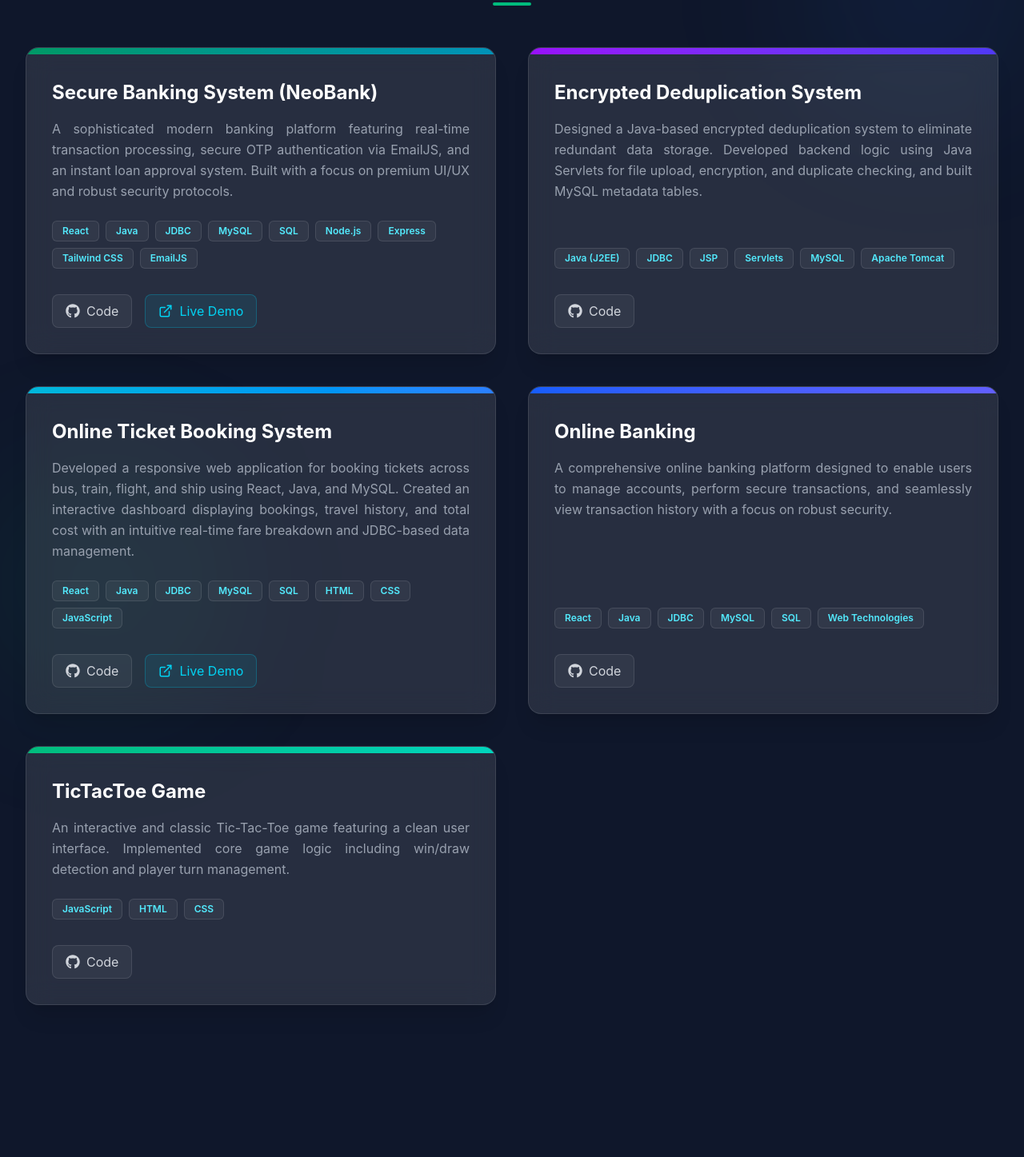
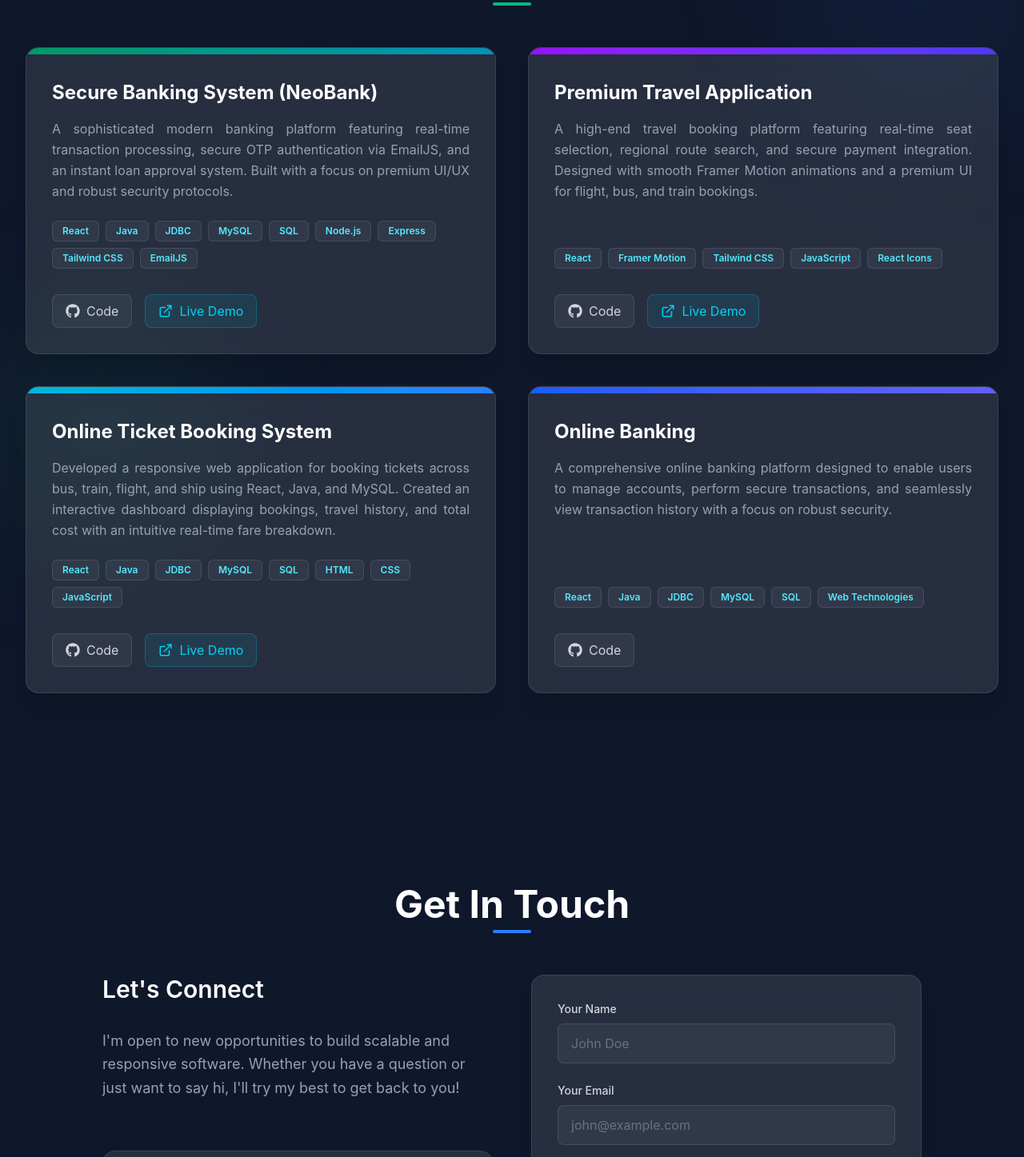
Before and after one commit to sridhar56556/My_Portfolio, a React (Vite) app: page / in a window 1280 px wide. Shown: the part 2603-4050 px from the top of the page at 80% size. Built offline with nearby package versions, Linux system fonts and the light colour scheme.

Commit message:
Replace placeholder projects with Premium Travel Application and refine project list

```diff
--- a/src/components/Projects.jsx
+++ b/src/components/Projects.jsx
@@ -14,19 +14,19 @@ const Projects = () => {
       color: "from-emerald-600 to-cyan-600"
     },
     {
-      title: "Encrypted Deduplication System",
-      description: "Designed a Java-based encrypted deduplication system to eliminate redundant data storage. Developed backend logic using Java Servlets for file upload, encryption, and duplicate checking, and built MySQL metadata tables.",
-      technologies: ["Java (J2EE)", "JDBC", "JSP", "Servlets", "MySQL", "Apache Tomcat"],
-      github: "https://github.com/sridhar56556",
-      live: null,
+      title: "Premium Travel Application",
+      description: "A high-end travel booking platform featuring real-time seat selection, regional route search, and secure payment integration. Designed with smooth Framer Motion animations and a premium UI for flight, bus, and train bookings.",
+      technologies: ["React", "Framer Motion", "Tailwind CSS", "JavaScript", "React Icons"],
+      github: "https://github.com/sridhar56556/ticket-booking-system",
+      live: "https://sridhar56556.github.io/ticket-booking-system/",
       color: "from-purple-600 to-indigo-600"
     },
     {
       title: "Online Ticket Booking System",
-      description: "Developed a responsive web application for booking tickets across bus, train, flight, and ship using React, Java, and MySQL. Created an interactive dashboard displaying bookings, travel history, and total cost with an intuitive real-time fare breakdown and JDBC-based data management.",
+      description: "Developed a responsive web application for booking tickets across bus, train, flight, and ship using React, Java, and MySQL. Created an interactive dashboard displaying bookings, travel history, and total cost with an intuitive real-time fare breakdown.",
       technologies: ["React", "Java", "JDBC", "MySQL", "SQL", "HTML", "CSS", "JavaScript"],
-      github: "https://github.com/sridhar56556/ticket-booking-system",
-      live: "https://sridhar56556.github.io/ticket-booking-system/",
+      github: "https://github.com/sridhar56556/Online-Ticket-Booking-System",
+      live: "https://sridhar56556.github.io/Online-Ticket-Booking-System/",
       color: "from-cyan-500 to-blue-500"
     },
     {
@@ -37,14 +37,6 @@ const Projects = () => {
       live: null,
       color: "from-blue-600 to-indigo-500"
     },
-    {
-      title: "TicTacToe Game",
-      description: "An interactive and classic Tic-Tac-Toe game featuring a clean user interface. Implemented core game logic including win/draw detection and player turn management.",
-      technologies: ["JavaScript", "HTML", "CSS"],
-      github: "https://github.com/sridhar56556/TicTacToe-Game",
-      live: null,
-      color: "from-emerald-500 to-teal-400"
-    }
   ];
 
   return (
```
